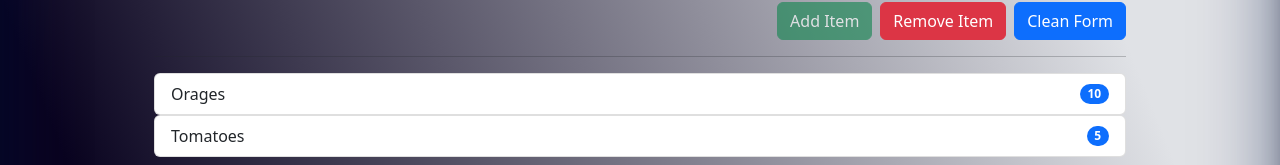
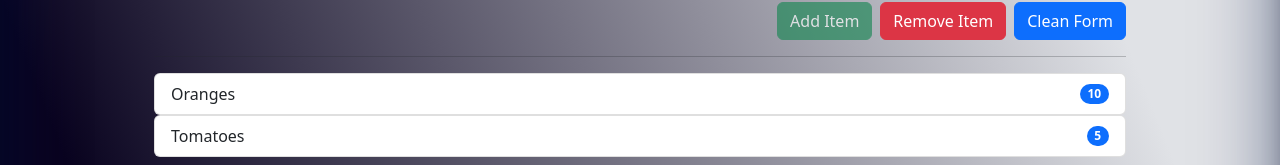
Before and after one commit to Tonyfilho/Angular_In_Glintt, an Angular app: page /#/shopping in a window 1280 px wide. Shown: the part 243-408 px from the top of the page. Built offline with nearby package versions, Linux system fonts and the light colour scheme.

Commit message:
fixing  Custom-Validation

```diff
--- a/src/app/shopping-list/shopping-list.component.html
+++ b/src/app/shopping-list/shopping-list.component.html
@@ -6,7 +6,7 @@
   <div class="col-sm-9">
     <hr>
        <ul class="list-group" *ngFor="let item of ingredients |async ">
-      <li class="list-group-item d-flex justify-content-between align-items-center">
+      <li class="list-group-item d-flex justify-content-between align-items-center" >
         {{ item.ingred_name}}
         <span class="badge bg-primary rounded-pill">{{item.amount}}</span>
       </li>
--- a/src/app/shopping-list/shopping-list.service.ts
+++ b/src/app/shopping-list/shopping-list.service.ts
@@ -8,7 +8,7 @@ import { IngredientsModel } from 'src/assets/models/ingredients.model';
 
 /**Usei a Opção de SUJECT no lugar de EventEmitter ou OF */
 export class ShoppingListService {
- private ingredients: IngredientsModel[] = [new IngredientsModel("Orages", 10,2), new IngredientsModel("Tomatoes", 5,3)];
+ private ingredients: IngredientsModel[] = [new IngredientsModel("Oranges", 10,2), new IngredientsModel("Tomatoes", 5,3)];
  private ingredientsChanged: Subject<IngredientsModel[]>= new Subject<IngredientsModel[]>();
 
 
```
Also changed, not shown: src/app/_share/custom-validators/Custom-Validation.ts (+6 -5 lines).
